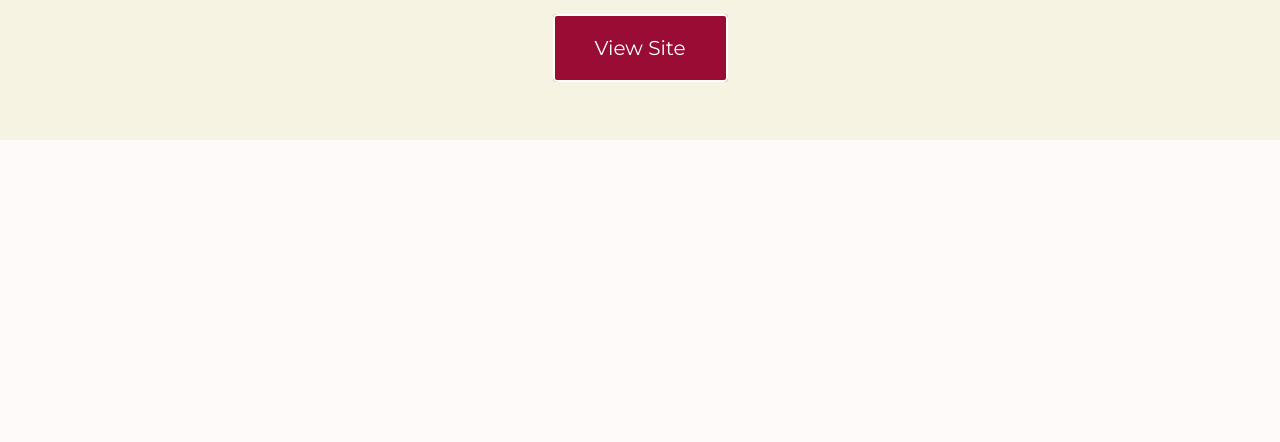
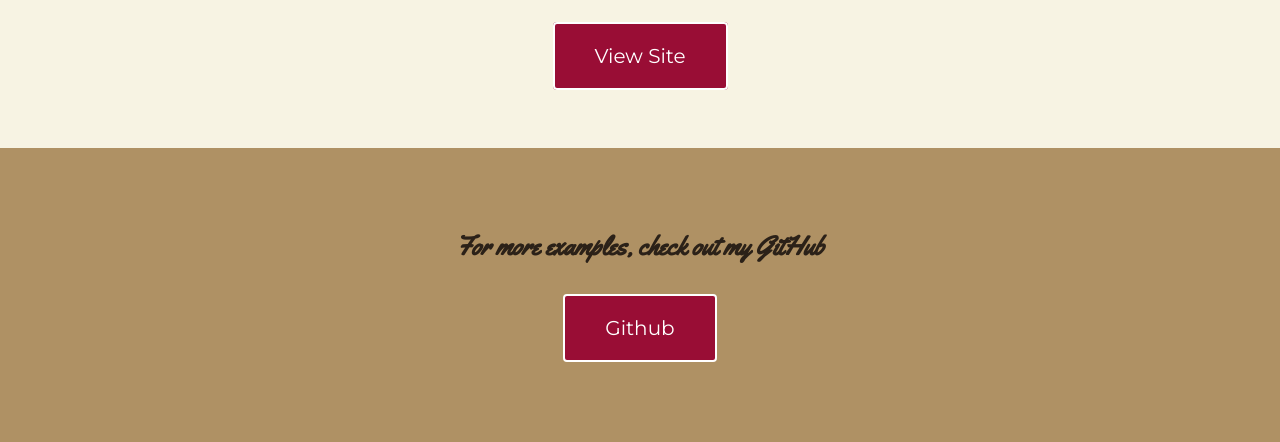
Before and after one commit to lanachiad/development, a website: page index.html in a window 1280 px wide. Shown: the part 2354-2796 px from the top of the page. Before the commit the page ends 2494 px from the top, so only its background shows below. Drawn offline with nearby package versions, Linux system fonts and the light colour scheme.

Commit message:
Add link to Github at the bottom of page

```diff
--- a/index.html
+++ b/index.html
@@ -145,7 +145,18 @@
 					</div>
 				</div>
 			</div>
-		</div>  <!-- end container -->
-	</div>  <!-- end section -->
+		</div>
+	</div>
+	<!-- More -->
+	<div class="section">
+		<div class="container">
+			<div class="title">
+				<h3>For more examples, check out my GitHub</h3>
+			</div>
+			<div class="proj-git-links">
+				<a class="link-style" href="https://github.com/lanachiad" target="_blank">Github</a>
+			</div>
+		</div>
+	</div>
 </body>
 </html>
--- a/scss/development.scss
+++ b/scss/development.scss
@@ -1,7 +1,11 @@
 @import 'universal';
 
-.section {
+.cream-bg {
   background-color: $second-block-color;
+}
+
+.gray-bg {
+  background-color: $first-block-color;
 }
 
 .dev-wrapper {
@@ -12,9 +16,17 @@
   }
 }
 
-.title h2 {
+.title {
+  h2, h3 {
     color: $primary-color;
     text-align: center;
+  }
+
+  h3 {
+    color: $primary-color;
+    font-size: 20pt;
+    margin-bottom: 30px;
+  }
 }
 
 .proj-title {
@@ -38,6 +50,7 @@
     width: 45%;
 
     img {
+      border: 2px $primary-color solid;
       width: 100%;
     }
   }
@@ -75,6 +88,7 @@
   .web-link .git-link {
     display: inline-block;
   }
+}
 
 .link-style {
   color: #fff;
@@ -88,8 +102,12 @@
 
   &:hover {
     color: $action-color;
-      background-color: $second-block-color;
+    background-color: transparent;
     border: 2px $action-color solid;
   }
 }
+
+.proj-git-links {
+  display: flex;
+  justify-content: space-around;
 }
```
Also changed, not shown: scss/css/development.css, 1 other file. Lines whose indentation alone changed are shown as unchanged.
